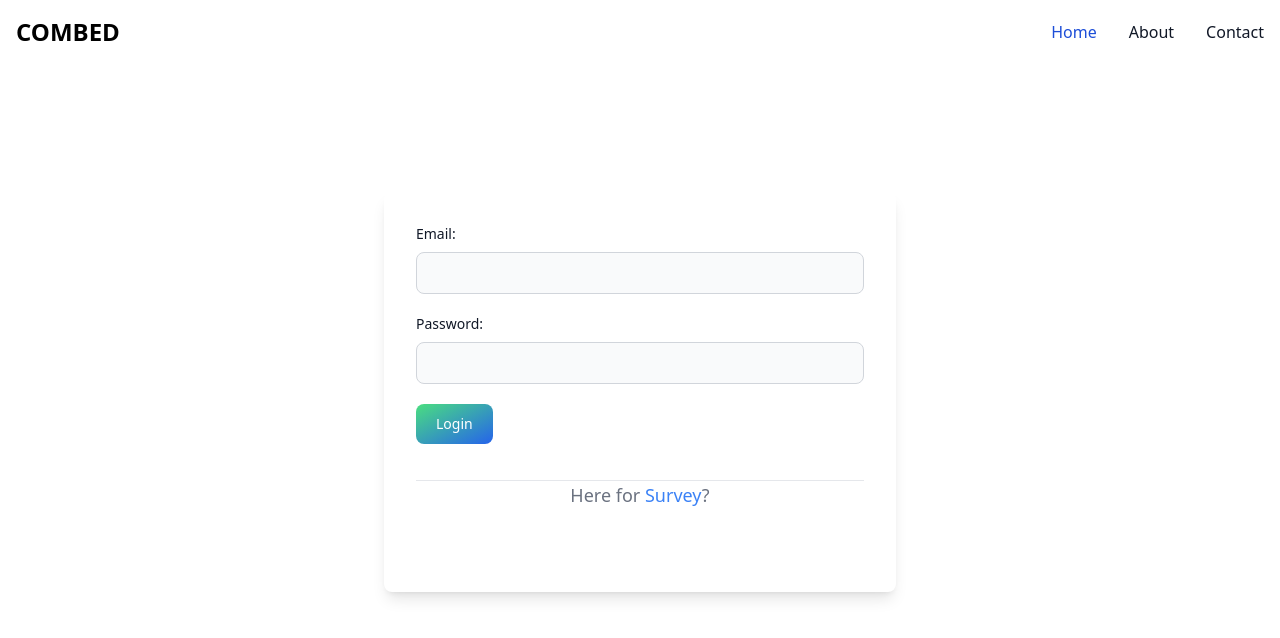
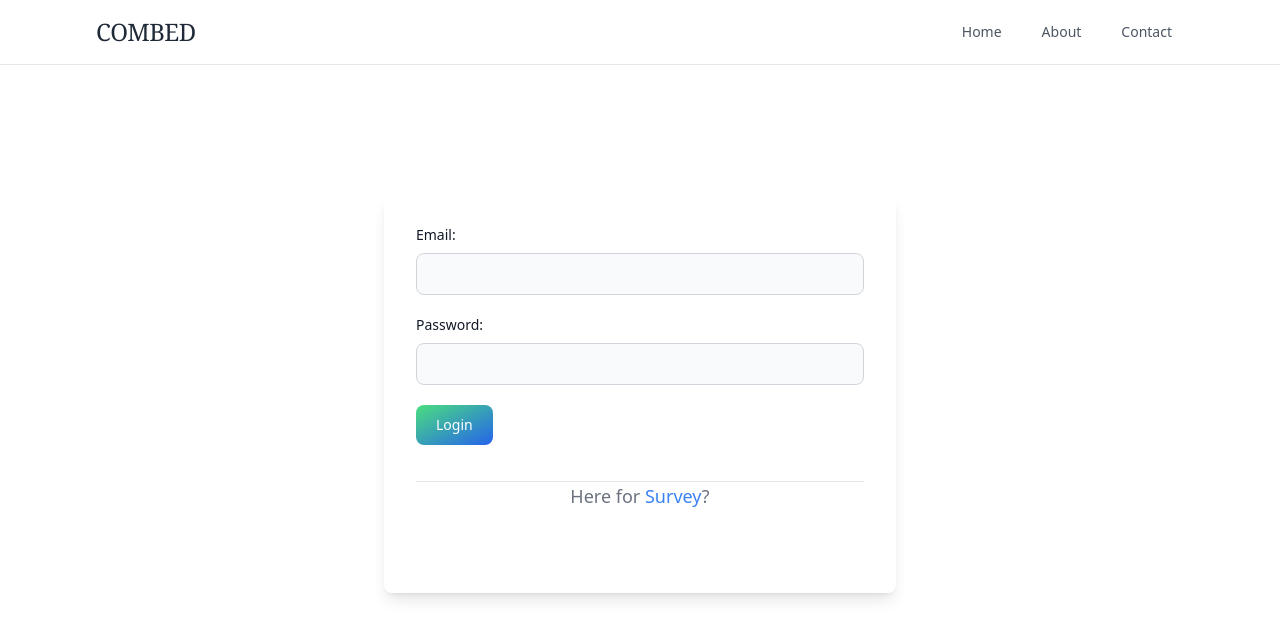
Before and after one commit to MonayemSarker/COMBED-Classifying-Programming-Problems-By-Difficulty-Levels-Frontend, a React (Vite) app: page / in a window 1280 px wide. Shown: the top 638 px of the page. Built offline with nearby package versions, Linux system fonts and the light colour scheme.

Commit message:
Navbar updated

```diff
--- a/package.json
+++ b/package.json
@@ -11,6 +11,7 @@
   },
   "dependencies": {
     "jwt-decode": "^4.0.0",
+    "lucide-react": "^0.453.0",
     "react": "^18.3.1",
     "react-dom": "^18.3.1",
     "react-router-dom": "^6.27.0"
--- a/src/components/Header/Header.tsx
+++ b/src/components/Header/Header.tsx
@@ -1,6 +1,10 @@
-import { useState } from 'react';
+"use client";
 
-function Header() {
+import { useState } from "react";
+// import { Button } from "@/components/ui/button";
+import { Menu } from "lucide-react";
+
+export default function Header() {
   const [isMenuOpen, setIsMenuOpen] = useState(false);
 
   const toggleMenu = () => {
@@ -8,64 +12,79 @@
   };
 
   return (
-        <nav className="bg-white border-gray-200 dark:bg-gray-800">
-            <div className="max-w-screen-xl flex flex-wrap items-center justify-between mx-auto p-4">
-                <span className="self-center text-2xl font-semibold whitespace-nowrap dark:text-white">COMBED</span>
-                <button
-                    onClick={toggleMenu}
-                    type="button"
-                    className="inline-flex items-center p-2 w-10 h-10 justify-center text-sm text-gray-500 rounded-lg md:hidden hover:bg-gray-100 focus:outline-none focus:ring-2 focus:ring-gray-200 dark:text-gray-400 dark:hover:bg-gray-700 dark:focus:ring-gray-600"
-                    aria-controls="navbar-default"
-                    aria-expanded={isMenuOpen}
-                >
-                    <span className="sr-only">Open main menu</span>
-                    <svg
-                        className="w-5 h-5"
-                        aria-hidden="true"
-                        fill="none"
-                        viewBox="0 0 17 14"
-                    >
-                        <path
-                            stroke="currentColor"
-                            // stroke-linecap="round"
-                            // stroke-linejoin="round"
-                            // stroke-width="2"
-                            d="M1 1h15M1 7h15M1 13h15"
-                        />
-                    </svg>
-                </button>
-                <div className={`${isMenuOpen ? 'block' : 'hidden'} w-full md:block md:w-auto`} id="navbar-default">
-                    <ul className="font-medium flex flex-col p-4 md:p-0 mt-4 border border-gray-100 rounded-lg bg-gray-50 md:flex-row md:space-x-8 rtl:space-x-reverse md:mt-0 md:border-0 md:bg-white dark:bg-gray-800 md:dark:bg-gray-800 dark:border-gray-700">
-                        <li>
+    <header className="bg-white border-b border-gray-200">
+      <div className="max-w-6xl mx-auto px-4 sm:px-6 lg:px-8">
+        <nav className="flex items-center justify-between h-16">
+          <div className="flex-shrink-0">
+            <span className="text-2xl font-serif text-gray-800 tracking-tight">
+              COMBED
+            </span>
+          </div>
+          <div className="hidden md:block">
+            <div className="ml-10 flex items-baseline space-x-4">
               <a
                 href="#"
-                                className="block py-2 px-3 text-white bg-blue-700 rounded md:bg-transparent md:text-blue-700 md:p-0 dark:text-white md:dark:text-blue-500"
+                className="text-gray-600 hover:text-gray-900 px-3 py-2 rounded-md text-sm font-medium transition-colors duration-150"
                 aria-current="page"
               >
                 Home
               </a>
-                        </li>
-                        <li>
               <a
                 href="#"
-                                className="block py-2 px-3 text-gray-900 rounded hover:bg-gray-100 md:hover:bg-transparent md:border-0 md:hover:text-blue-700 md:p-0 dark:text-white md:dark:hover:text-blue-500 dark:hover:bg-gray-700 dark:hover:text-white md:dark:hover:bg-transparent"
+                className="text-gray-600 hover:text-gray-900 px-3 py-2 rounded-md text-sm font-medium transition-colors duration-150"
               >
                 About
               </a>
-                        </li>
-                        <li>
               <a
                 href="#"
-                                className="block py-2 px-3 text-gray-900 rounded hover:bg-gray-100 md:hover:bg-transparent md:border-0 md:hover:text-blue-700 md:p-0 dark:text-white md:dark:hover:text-blue-500 dark:hover:bg-gray-700 dark:hover:text-white md:dark:hover:bg-transparent"
+                className="text-gray-600 hover:text-gray-900 px-3 py-2 rounded-md text-sm font-medium transition-colors duration-150"
               >
                 Contact
               </a>
-                        </li>
-                    </ul>
             </div>
           </div>
+          <div className="md:hidden">
+            <button
+              onClick={toggleMenu}
+              type="button"
+              className="inline-flex items-center justify-center p-2 rounded-md text-gray-400 hover:text-gray-500 hover:bg-gray-100 focus:outline-none focus:ring-2 focus:ring-inset focus:ring-gray-500 transition duration-150 ease-in-out"
+              aria-controls="mobile-menu"
+              aria-expanded={isMenuOpen}
+            >
+              <span className="sr-only">Open main menu</span>
+              <Menu className="h-6 w-6" />
+            </button>
+          </div>
         </nav>
+      </div>
+
+      {/* Mobile menu, show/hide based on menu state */}
+      <div
+        className={`${isMenuOpen ? "block" : "hidden"} md:hidden`}
+        id="mobile-menu"
+      >
+        <div className="px-2 pt-2 pb-3 space-y-1 sm:px-3">
+          <a
+            href="#"
+            className="text-gray-600 hover:text-gray-900 block px-3 py-2 rounded-md text-base font-medium"
+            aria-current="page"
+          >
+            Home
+          </a>
+          <a
+            href="#"
+            className="text-gray-600 hover:text-gray-900 block px-3 py-2 rounded-md text-base font-medium"
+          >
+            About
+          </a>
+          <a
+            href="#"
+            className="text-gray-600 hover:text-gray-900 block px-3 py-2 rounded-md text-base font-medium"
+          >
+            Contact
+          </a>
+        </div>
+      </div>
+    </header>
   );
 }
-
-export default Header;
```
Also changed, not shown: 1 other file (tests, documents, lock files or other folders). Lines whose indentation alone changed are shown as unchanged.
